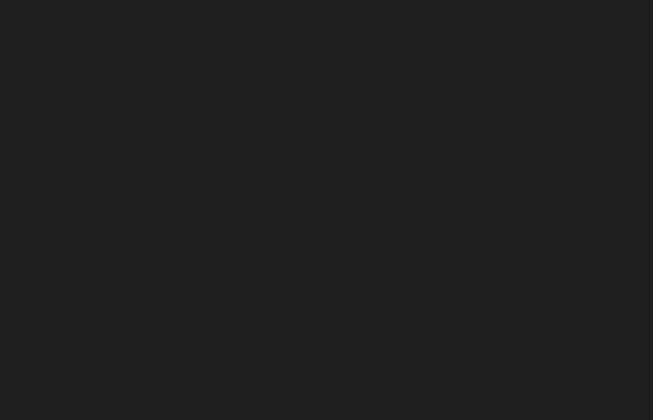
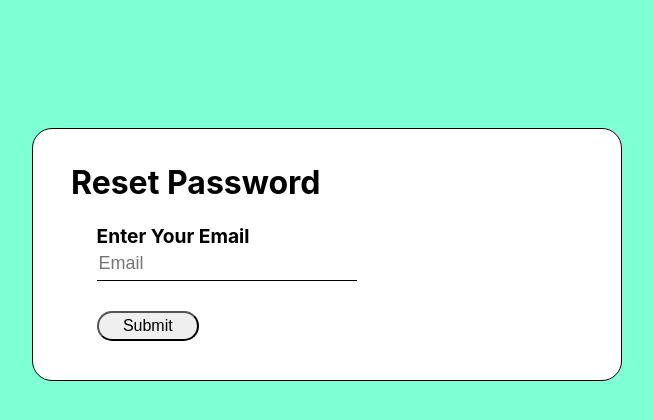
Before and after one commit to GitSeaBass/CinemaEBooking, a React (Create React App) app in the folder Frontend/cinema-ebooking/: page /forgotpassword in a window 1280 px wide. Before the commit this address had no page. Shown: the top 420 px of the page, without its empty margins (313-966 px from the left). Built offline with nearby package versions, Linux system fonts and the light colour scheme.

Commit message:
forgot password page

```diff
--- a/Frontend/cinema-ebooking/src/App.js
+++ b/Frontend/cinema-ebooking/src/App.js
@@ -14,6 +14,7 @@
 import OrderConfirm from './components/OrderConfirm';
 import Checkout from './components/Checkout';
 import HomePage from './components/HomePage';
+import ForgotPasswordPage from './components/ForgotPasswordPage';
 
 function App() {
   const moviearray = [
@@ -177,6 +178,7 @@
             <Route path="createaccount" element={<CreateAccountPage setUser={setUser} addUpdatableUsers={addUpdatableUsers}/>}/>
             <Route path="/confirmwindow" element={<ConfirmationWindow />}/>
             <Route path="/profile" element={<ViewProfile />}/>
+            <Route path="/forgotpassword" element={<ForgotPasswordPage />}/>
             {/*}<Route path="/admin" element={<AdminHomePage user={user} setUser={setUser} moviearray={moviearray} userarray={userarray} promoarray={promoarray}/>}/>{*/}
 
             <Route path="/showings" element={<SelectShowing setSelectedDate={setSelectedDate} user={user} setUser={setUser}/>}/>
--- /dev/null
+++ b/Frontend/cinema-ebooking/src/components/ForgotPasswordPage.css
@@ -0,0 +1,67 @@
+.forgot-page {
+    height: 100vh;
+    width: 100vw;
+    overflow: hidden;
+    background-color: aquamarine;
+}
+
+.forgot-window {
+    background-color: white;
+    margin: auto;
+    width: 40%;
+    margin-top: 10%;
+    padding: 1% 3% 3% 3%;
+    border: solid black 1px;
+    border-radius: 20px;
+}
+
+.forgot-form {
+
+}
+
+.forgot-form > label {
+    margin-left: 5%;
+    font-size: larger;
+    font-weight: bold;
+}
+
+.forgot-input {
+    margin-bottom: 3%;
+    margin-left: 5%;
+    border: none;
+    border-bottom: solid black 1px;
+    width: 50%;
+    height: 30px;
+    font-size: large;
+}
+
+.forgot-input:focus {
+    outline: none;
+}
+
+.forgot-input-locked {
+    margin-bottom: 3%;
+    margin-left: 5%;
+    border: none;
+    border-bottom: solid black 1px;
+    width: 50%;
+    height: 30px;
+    font-size: large;
+    background-color: rgb(211, 211, 211);
+}
+
+.forgot-submit {
+    width: 20%;
+    height: 30px;
+    border-radius: 100px;
+    transition: 0.5s;
+    font-size: 1em;
+    margin-top: 3%;
+    margin-left: 5%;
+}
+
+.forgot-submit:hover {
+    transition: 0.5s;
+    cursor: pointer;
+    box-shadow: 5px 5px 2px 1px gray;
+}
--- /dev/null
+++ b/Frontend/cinema-ebooking/src/components/ForgotPasswordPage.js
@@ -0,0 +1,63 @@
+import './ForgotPasswordPage.css'
+import { useState } from 'react';
+import { useNavigate } from 'react-router-dom';
+
+function ForgotPasswordPage() {
+    const navigate = useNavigate();
+
+    const [enteredEmail, setEnteredEmail] = useState('')
+    const addEnteredEmail = (e) => {
+        setEnteredEmail(e.target.value)
+    }
+
+    const [validEmail, setValidEmail] = useState(false)
+
+    const [newPass, setNewPass] = useState('')
+    const addNewPass = (e) => {
+        setNewPass(e.target.value)
+    }
+    const [confirmPass, setConfirmPass] = useState('')
+    const addConfirmPass = (e) => {
+        setConfirmPass(e.target.value)
+    }
+
+    const onSubmit = (e) => {
+        e.preventDefault();
+        if (validEmail === false) {
+            setValidEmail(true)
+        } else if (validEmail === true) {
+            if (newPass === confirmPass) {
+                alert("Should work")
+            } else {
+                alert("Password Do Not Match")
+            }
+        }
+    }
+
+    return (
+        <div className='forgot-page'>
+            <div className='forgot-window'>
+                <h1>Reset Password</h1>
+                <form className='forgot-form' onSubmit={onSubmit}>
+                    {!validEmail &&
+                        <>
+                            <label>Enter Your Email</label> <br/>
+                            <input className='forgot-input' placeholder='Email' onChange={addEnteredEmail} required></input><br/>
+                        </>
+                    }
+                    {validEmail &&
+                        <>
+                            <input className='forgot-input-locked' placeholder='Email' onChange={addEnteredEmail} value={enteredEmail} disabled required></input><br/>
+                            <label>Enter New Password</label> <br/>
+                            <input className='forgot-input' placeholder='New Password' onChange={addNewPass} type='password' required></input>
+                            <input className='forgot-input' placeholder='Confirm New Password' onChange={addConfirmPass} type='password' required></input> <br/>
+                        </>
+                    }
+                    <input className='forgot-submit' type='submit' value='Submit'></input>
+                </form>
+            </div>
+        </div>
+    )
+}
+
+export default ForgotPasswordPage;
--- a/Frontend/cinema-ebooking/src/components/LoginPage.js
+++ b/Frontend/cinema-ebooking/src/components/LoginPage.js
@@ -60,7 +60,7 @@
                     </form>
 
                     <h4 className='create-account-question'>
-                        <a className='create-account-link' href='/'>Forgot Your Password? </a>
+                        <a className='create-account-link' href='/forgotpassword'>Forgot Your Password? </a>
                         <br/>
                         <br/>
                         Return
```
